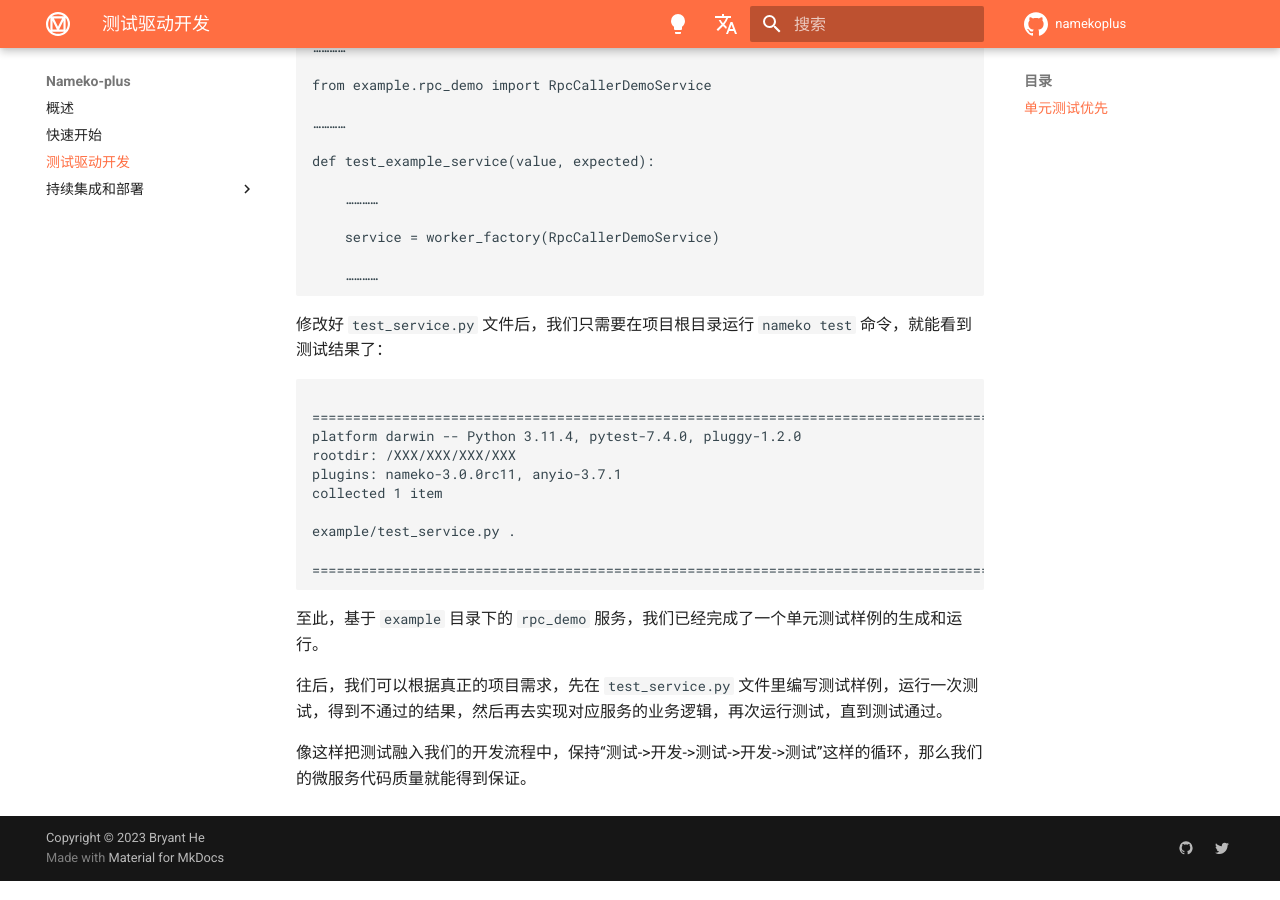
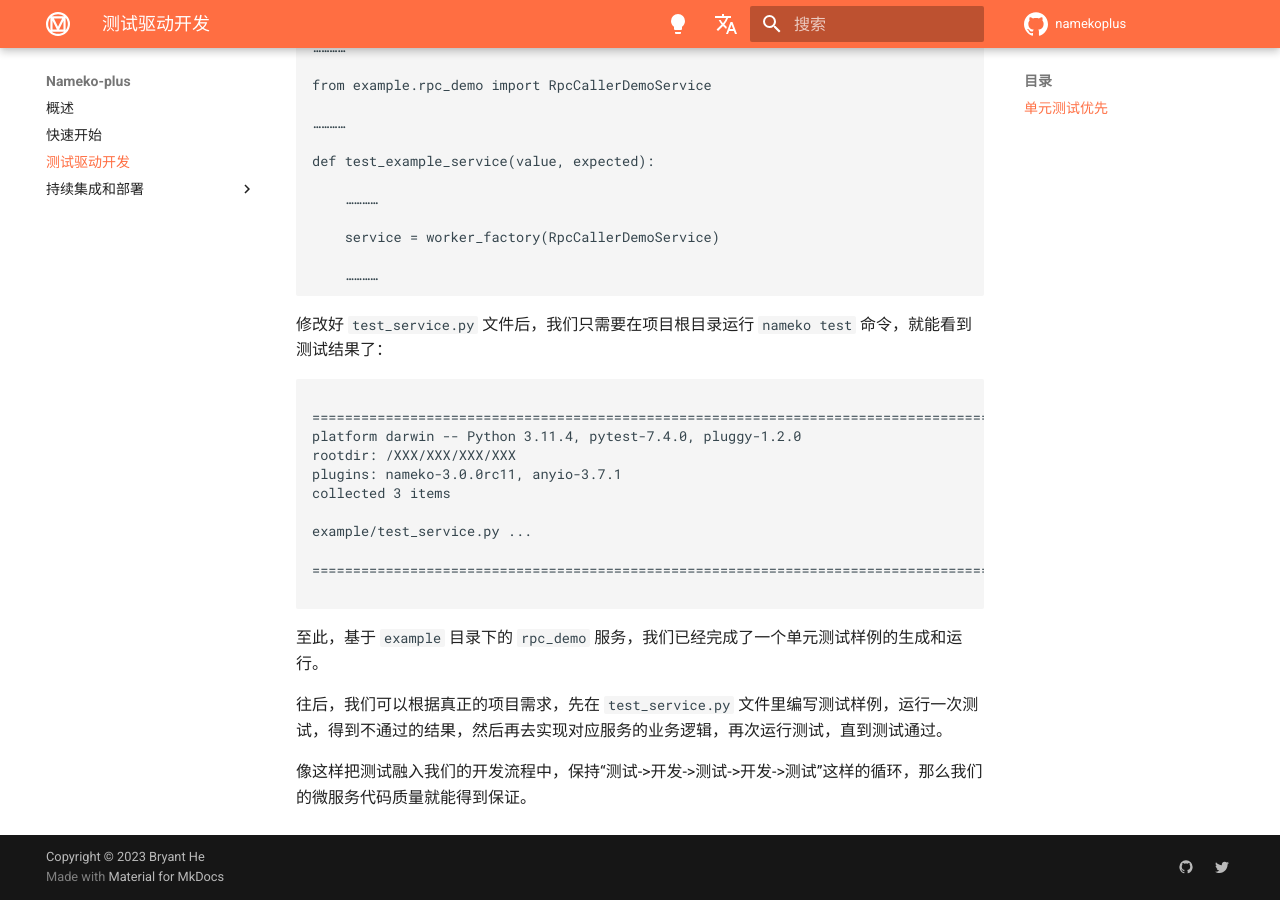
Before and after one commit to Bryanthelol/nameko-plus-doc, an MkDocs documentation site: the page built from docs/测试驱动开发.md, in a window 1280 px wide and 900 px high, scrolled down 1568 px. Built offline with MkDocs 1.6.1 and Material for MkDocs 9.7.7, drawn with Linux system fonts in a browser that asks for light colours; comment, search, counter and statistics services are not loaded.

Commit message:
update doc

````diff
--- a/docs/测试驱动开发.md
+++ b/docs/测试驱动开发.md
@@ -97,11 +97,12 @@
 platform darwin -- Python 3.11.4, pytest-7.4.0, pluggy-1.2.0
 rootdir: /XXX/XXX/XXX/XXX
 plugins: nameko-3.0.0rc11, anyio-3.7.1
-collected 1 item
+collected 3 items
 
-example/test_service.py .                                                                                                                                                                                                          [100%]
+example/test_service.py ...                                                                                                                                                                                                        [100%]
 
-=========================================================================================================== 1 passed in 0.11s ============================================================================================================
+=========================================================================================================== 3 passed in 0.07s ============================================================================================================
+
 ```
 
 至此，基于 `example` 目录下的 `rpc_demo` 服务，我们已经完成了一个单元测试样例的生成和运行。
````
